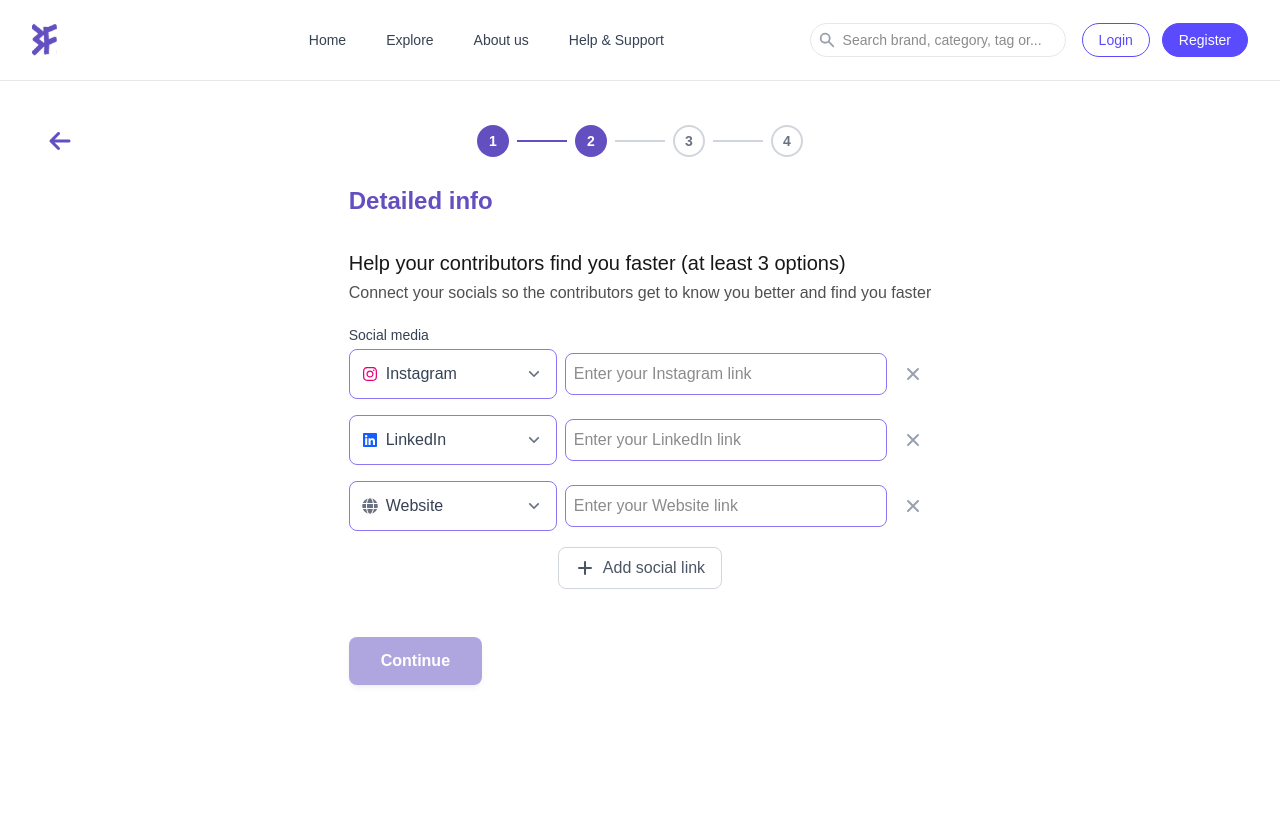
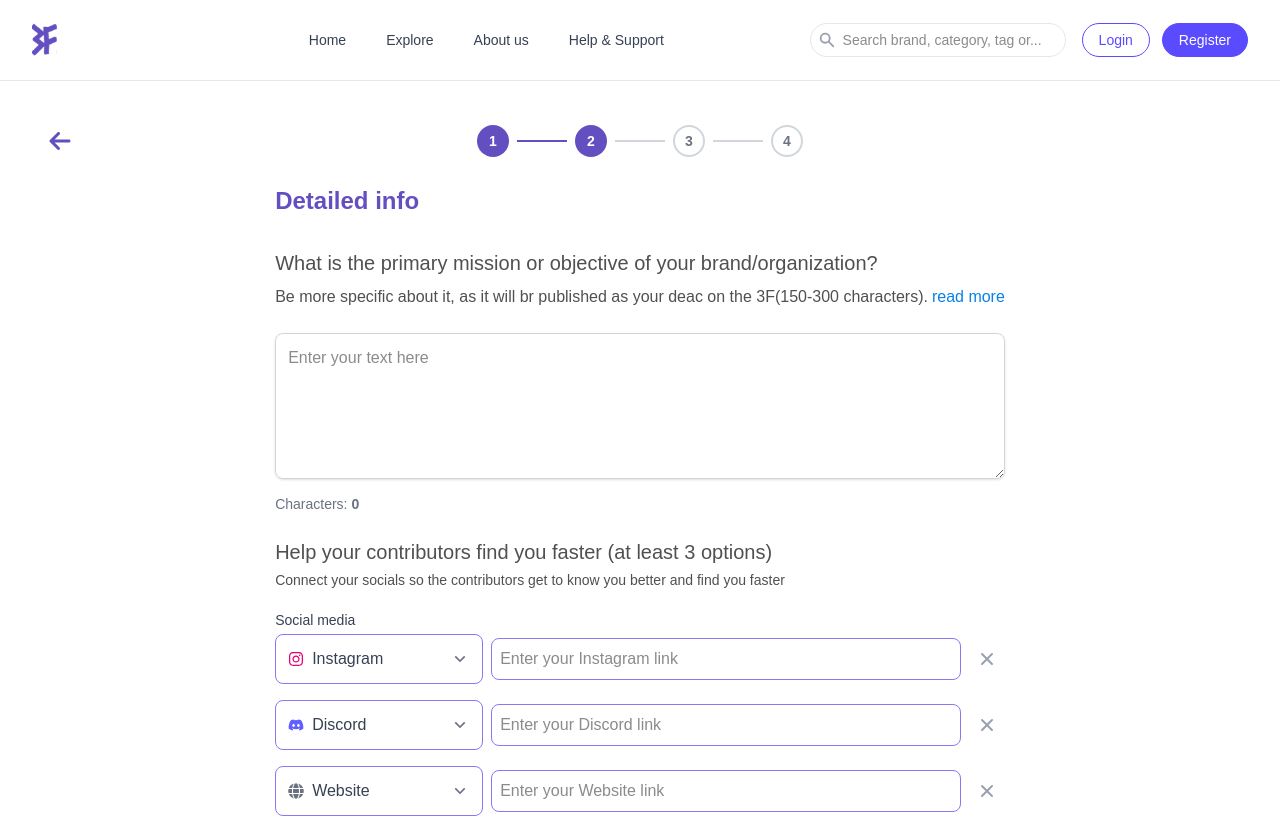
Before and after one commit to Reza2348/FUND-FOR-FOUND, a Next.js app: page /form/step-2 in a window 1280 px wide. Shown: the top 818 px of the page. Built offline with nearby package versions, Linux system fonts and the light colour scheme.

Commit message:
Add in cookie

```diff
--- a/src/app/form/step-2/page.tsx
+++ b/src/app/form/step-2/page.tsx
@@ -2,82 +2,70 @@
 
 import { useState, useCallback, useEffect } from "react";
 import { useRouter } from "next/navigation";
-// اطمینان از وارد کردن صحیح کامپوننت و اینترفیس
 import {
   SocialMediaSection,
   SocialLink,
 } from "@/components/Social Media Links/Social Media Links";
 
-// اینترفیس SocialLinks که قبلاً برای شیء ثابت استفاده می‌شد، حذف می‌شود.
-
 export default function StepTwoPage() {
-  const [description, setDescription] = useState("");
-
-  // تعریف State برای لینک‌ها با ساختار آرایه‌ای
+  const [text, setText] = useState("");
+  const [description, setDescription] = useState<string>("");
   const [socialLinks, setSocialLinks] = useState<SocialLink[]>([
     { type: "Instagram", url: "" },
-    { type: "LinkedIn", url: "" },
+    { type: "Discord", url: "" },
     { type: "Website", url: "" },
   ]);
+  const [errors, setErrors] = useState<{
+    description?: string;
+    socialLinks?: string;
+  }>({});
 
   const router = useRouter();
 
+  const handleChange = (e: React.ChangeEvent<HTMLTextAreaElement>) => {
+    setText(e.target.value);
+  };
+
   useEffect(() => {
-    // Note: In a real app, you should replace localStorage with Firestore
     const savedData = localStorage.getItem("formStep2Data");
     if (savedData) {
       try {
         const parsedData = JSON.parse(savedData);
-
-        if (parsedData.description) {
-          setDescription(parsedData.description);
-        }
-
-        // 💡 مهم: داده‌های قدیمی شیء ثابت (اگر وجود داشتند) به ساختار آرایه‌ای جدید تبدیل می‌شوند
-        if (parsedData.socialLinks && Array.isArray(parsedData.socialLinks)) {
-          setSocialLinks(parsedData.socialLinks);
-        }
-        console.log("Restored Form 2 data:", parsedData);
+        setDescription(parsedData.description || "");
+        setSocialLinks(parsedData.socialLinks || []);
       } catch (e) {
         console.error("Error restoring Form 2 data from Local Storage", e);
       }
     }
   }, []);
 
-  const handleDescriptionChange = (
-    e: React.ChangeEvent<HTMLTextAreaElement>
-  ) => {
-    setDescription(e.target.value);
-  };
-
-  // ❌ تابع handleSocialLinkChange حذف شده است، زیرا ما setSocialLinks را مستقیم پاس می‌دهیم.
-
   const handleSubmit = useCallback(
     (e: React.FormEvent) => {
       e.preventDefault();
+      setErrors({});
 
-      if (!description.trim()) {
-        console.error("Please fill out the description.");
+      if (!text.trim()) {
+        console.error("New Text Input is empty. Cannot proceed.");
         return;
       }
 
       const allStep2Data = {
         description: description,
-        socialLinks: socialLinks, // استفاده از آرایه لینک‌ها
+        socialLinks: socialLinks,
       };
 
       try {
         localStorage.setItem("formStep2Data", JSON.stringify(allStep2Data));
         console.log("Form 2 data saved to Local Storage:", allStep2Data);
+        router.push("/form/step-3");
       } catch (error) {
         console.error("Could not save Form 2 to Local Storage", error);
-        return;
       }
+    },
+    [text, description, socialLinks, router]
+  );
 
-      router.push("/form/step-3");
-    },
-    [description, socialLinks, router]
-  );
+  const isFormInvalid = !text.trim();
 
   return (
     <form onSubmit={handleSubmit}>
@@ -86,29 +74,53 @@ export default function StepTwoPage() {
           Detailed info
         </h2>
 
-        {/* ... (بخش Description) ... */}
+        <div className="mb-6">
+          <label
+            htmlFor="new-text"
+            className="block text-xl font-medium text-[#505050] mb-2"
+          >
+            What is the primary mission or objective of your brand/organization?
+          </label>
+          <p className="mb-4 text-[#505050]">
+            Be more specific about it, as it will br published as your deac on
+            the 3F(150-300 characters).
+            <span className="text-[#0881EA] ml-1">read more</span>
+          </p>
+          <textarea
+            id="new-text"
+            value={text}
+            onChange={handleChange}
+            className="w-full border border-gray-300 rounded-lg shadow-sm p-3 mt-2 focus:ring-[#644FC1] focus:border-[#644FC1]"
+            rows={5}
+            placeholder="Enter your text here"
+          />
+          <p className="mt-2 text-gray-500 text-sm **text-start**">
+            Characters: <strong>{text.length}</strong>
+          </p>
+        </div>
 
         <div className="mb-6">
-          <label className="block text-xl font-medium text-[#505050S] mb-1">
+          <label className="block text-xl font-medium text-[#505050] mb-1">
             Help your contributors find you faster (at least 3 options)
           </label>
-
-          <p className="text-[#505050] mb-5">
+          <p className="text-[#505050] mb-5 text-sm">
             Connect your socials so the contributors get to know you better and
             find you faster
           </p>
-
-          {/* ✅ پاس دادن State و تابع به‌روزرسانی */}
           <SocialMediaSection
             socialLinks={socialLinks}
             setSocialLinks={setSocialLinks}
           />
+          {errors.socialLinks && (
+            <p className="text-red-500 text-sm">{errors.socialLinks}</p>
+          )}
         </div>
+
         <div className="flex justify-start pt-6">
           <button
             type="submit"
             className="bg-[#644FC1] hover:bg-[#523FA0] text-white font-bold py-3 px-8 rounded-lg shadow-md transition duration-150 ease-in-out disabled:opacity-50 w-full md:w-auto"
-            disabled={!description.trim()}
+            disabled={isFormInvalid}
           >
             Continue
           </button>
--- a/src/lib/supabaseClient.ts
+++ b/src/lib/supabaseClient.ts
@@ -1,9 +1,8 @@
-import { createClient } from "@supabase/supabase-js";
-const supabaseUrl = process.env.NEXT_PUBLIC_SUPABASE_URL;
-const supabaseAnonKey = process.env.NEXT_PUBLIC_SUPABASE_ANON_KEY;
-if (!supabaseUrl || !supabaseAnonKey) {
-  throw new Error(
-    "Missing Supabase environment variables. Please check NEXT_PUBLIC_SUPABASE_URL and NEXT_PUBLIC_SUPABASE_ANON_KEY in your .env file or deployment settings."
-  );
-}
-export const supabase = createClient(supabaseUrl, supabaseAnonKey);
+"use client";
+
+import { createBrowserClient } from "@supabase/ssr";
+
+const supabaseUrl = process.env.NEXT_PUBLIC_SUPABASE_URL!;
+const supabaseAnonKey = process.env.NEXT_PUBLIC_SUPABASE_ANON_KEY!;
+
+export const supabase = createBrowserClient(supabaseUrl, supabaseAnonKey);
```
Also changed, not shown: 1 other file (tests, documents, lock files or other folders).
